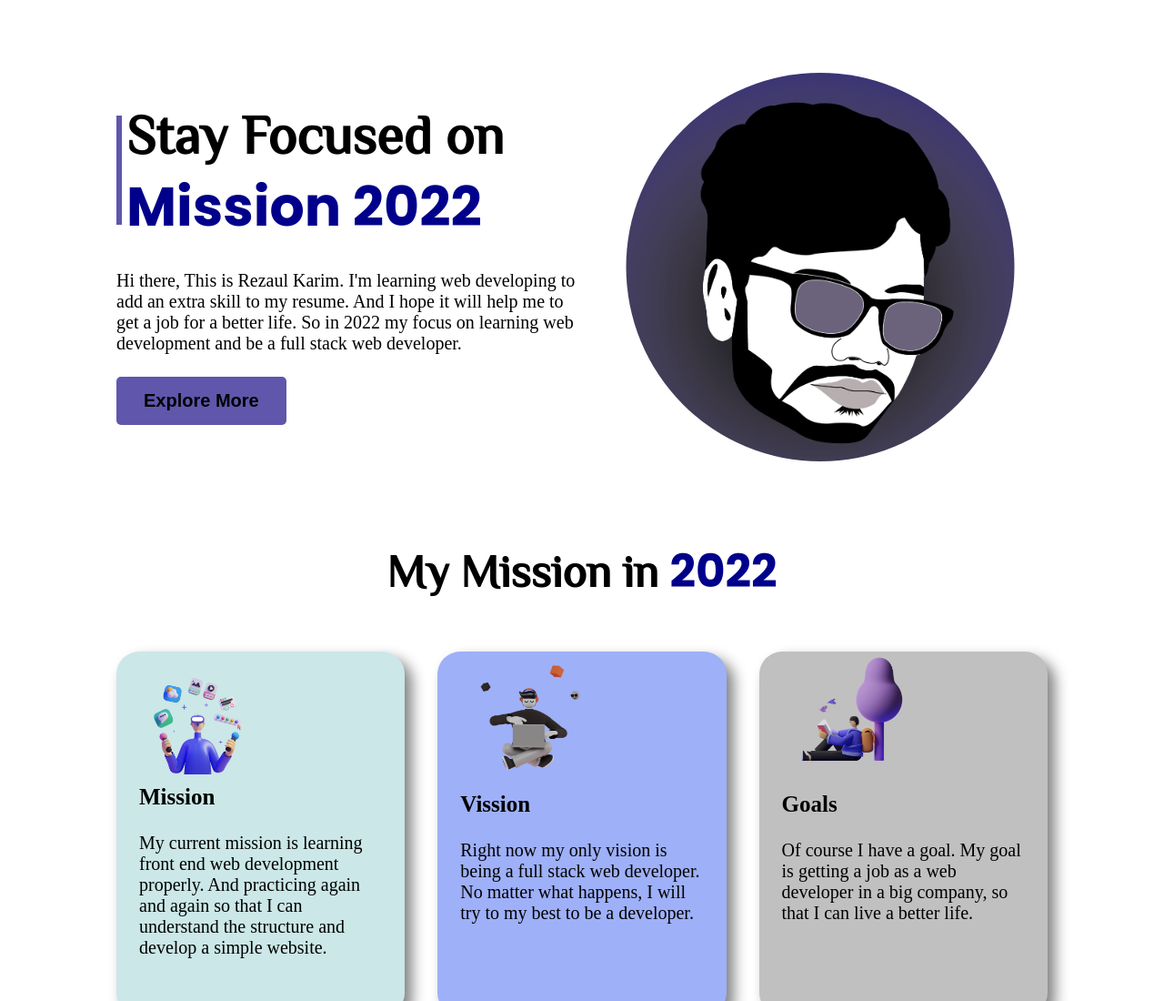
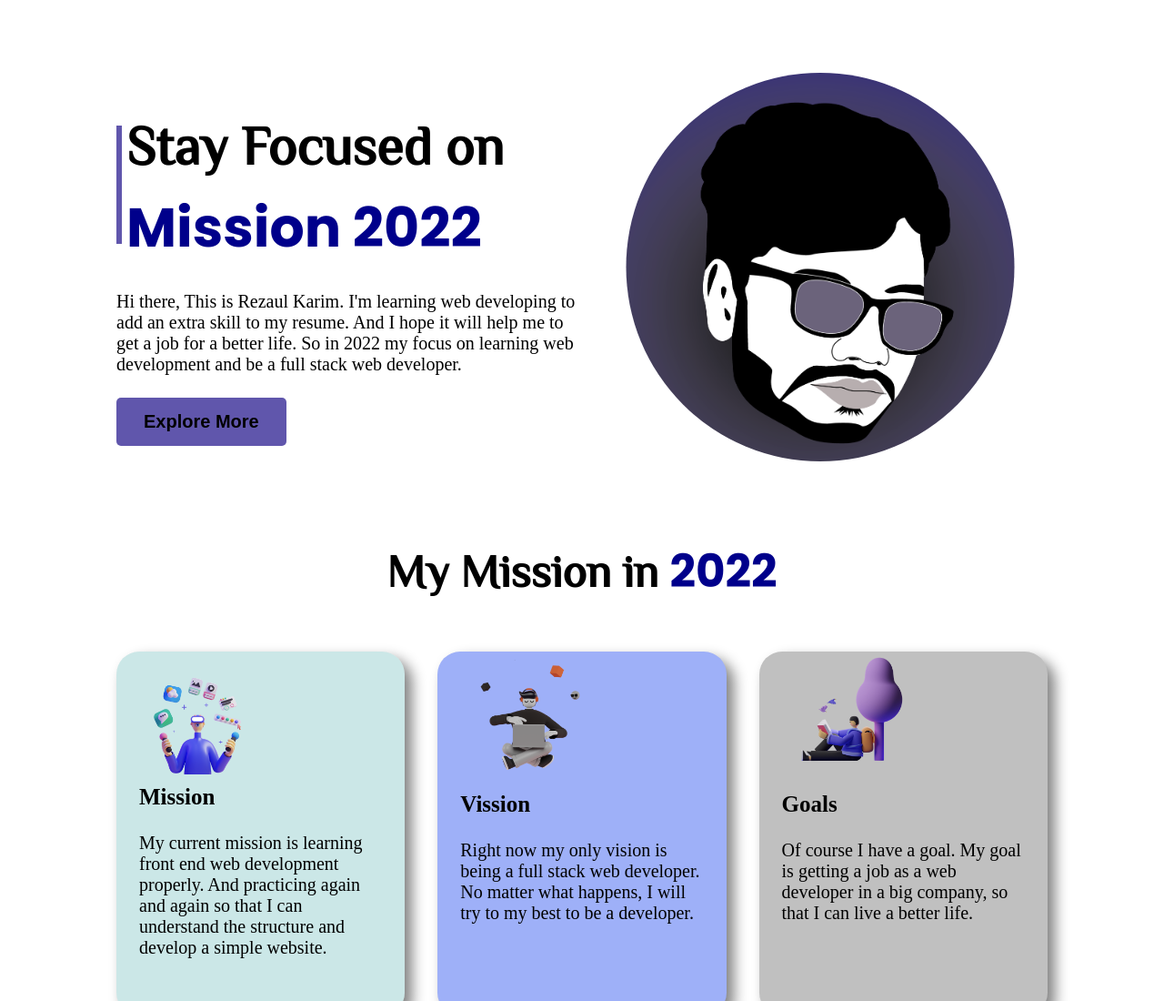
Before and after one commit to RKZeebon/Assignment-1, a plain HTML site: page index.html in a window 1280 px wide. Shown: the top 1100 px of the page at 91% size. Drawn offline with Linux system fonts and the light colour scheme.

Commit message:
Did Some Edit

```diff
--- a/index.html
+++ b/index.html
@@ -29,7 +29,7 @@
         <div class="description">
             <div class="vertical-line">
                 <h1 id="line"> </h1>
-                <h1 class="title">Stay Focused on <span> Mission 2022</span></h1>
+                <h1 class="title">Stay Focused on <span> <br>Mission 2022</span></h1>
             </div>
             <p>Hi there, This is Rezaul Karim. I'm learning web developing to add an extra skill to my resume. And I
                 hope it will help me to get a job for a better life. So in 2022 my focus on learning web development and
--- a/style.css
+++ b/style.css
@@ -32,9 +32,9 @@ body{
 }
 
 #line{
-    margin-top: 12px;
+    margin: 4.5% 0;
     border-left: 6px solid #6056ac;
-    height: 120px;
+    height: 130px;
 }
 
 .title{
```
